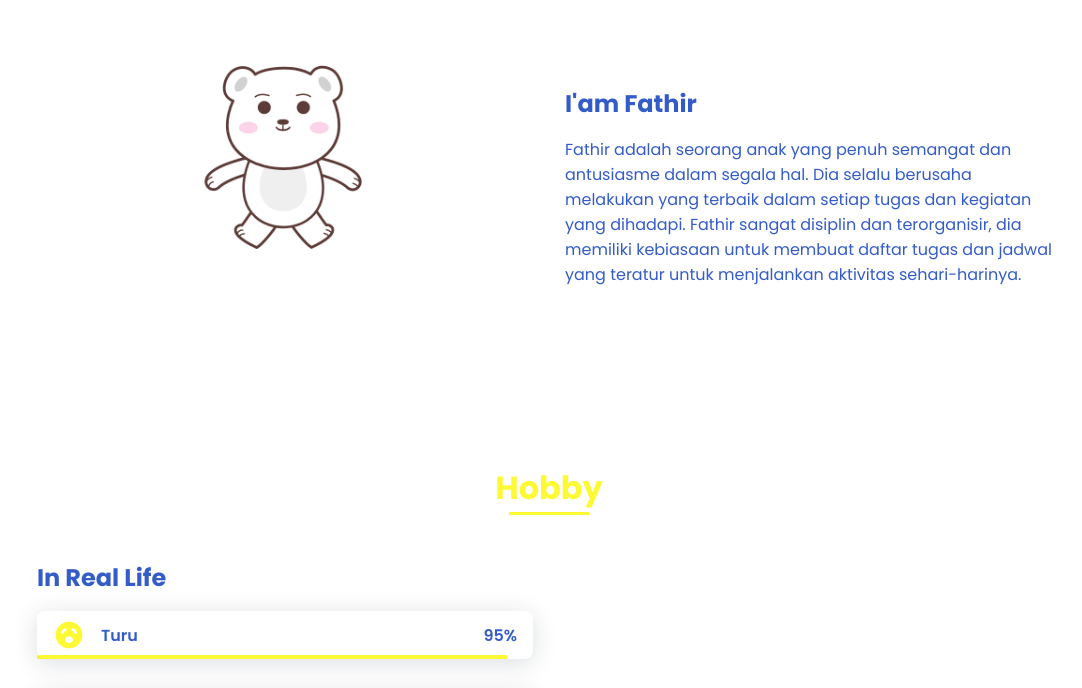
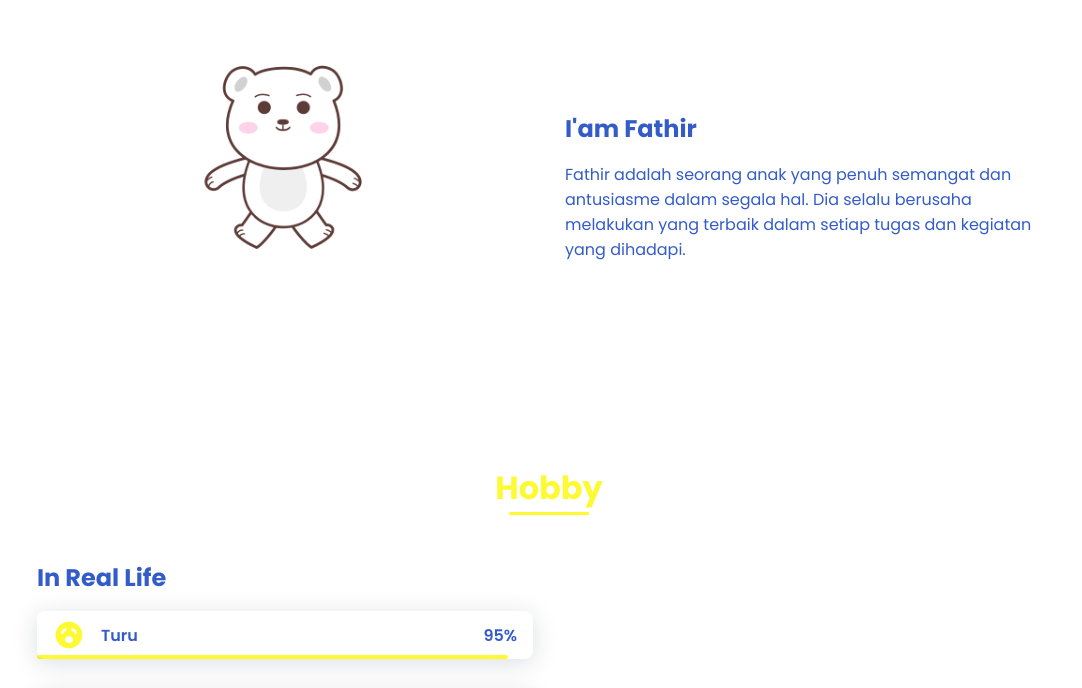
Before and after one commit to Thirty21/Thirty21.github.io, a plain HTML site: page index.html in a window 1280 px wide. Shown: the part 940-1628 px from the top of the page, without its empty margins (91-1173 px from the left). Drawn offline with nearby package versions, Linux system fonts and the light colour scheme.

Commit message:
Update index.html

```diff
--- a/index.html
+++ b/index.html
@@ -68,7 +68,7 @@
 
                     <div>
                         <h2 class="about__subtitle">I'am Fathir</h2>
-                        <p class="about__text">Fathir adalah seorang anak yang penuh semangat dan antusiasme dalam segala hal. Dia selalu berusaha melakukan yang terbaik dalam setiap tugas dan kegiatan yang dihadapi. Fathir sangat disiplin dan terorganisir, dia memiliki kebiasaan untuk membuat daftar tugas dan jadwal yang teratur untuk menjalankan aktivitas sehari-harinya.</p>
+                        <p class="about__text">Fathir adalah seorang anak yang penuh semangat dan antusiasme dalam segala hal. Dia selalu berusaha melakukan yang terbaik dalam setiap tugas dan kegiatan yang dihadapi.</p>
                     </div>
                 </div>
             </section>
```
